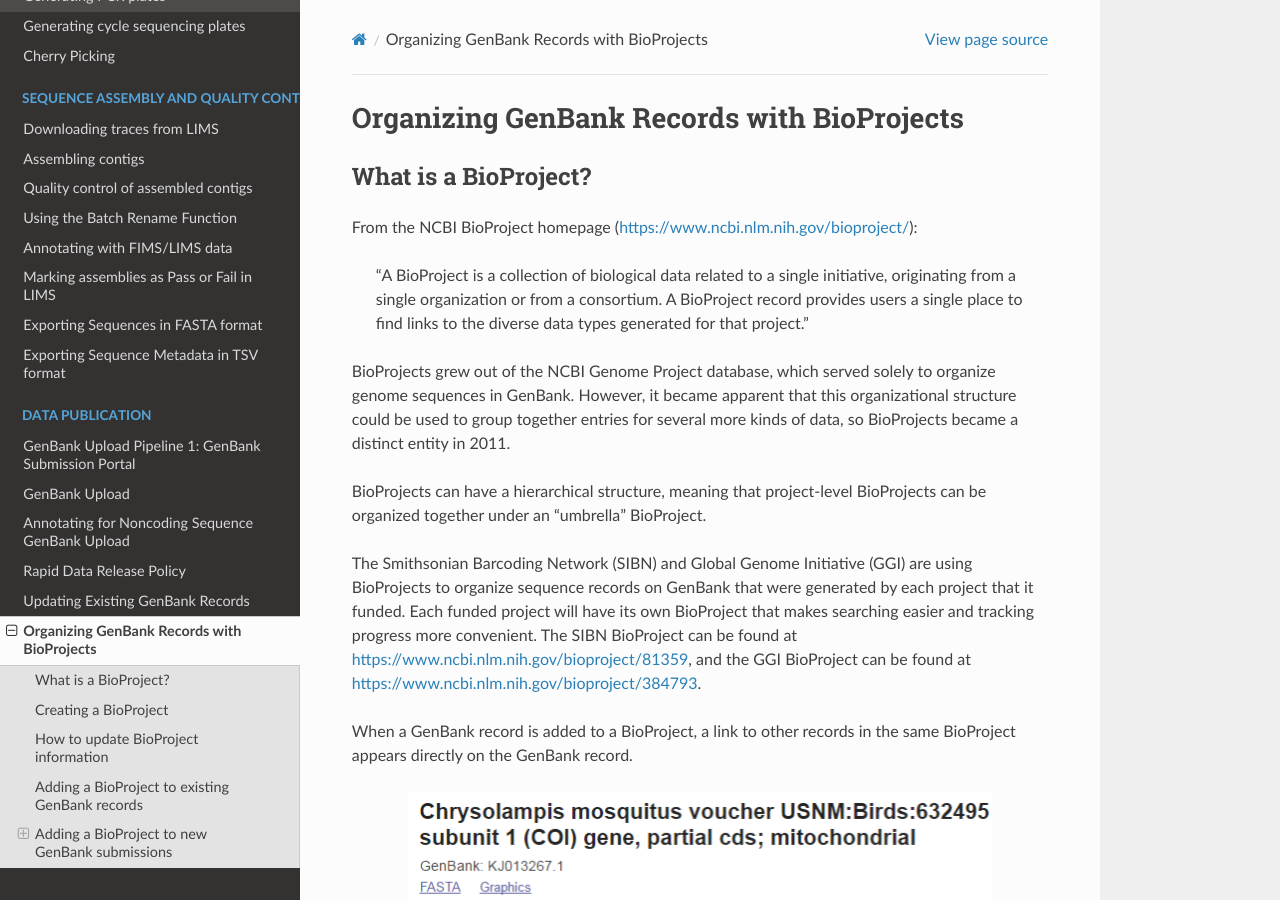
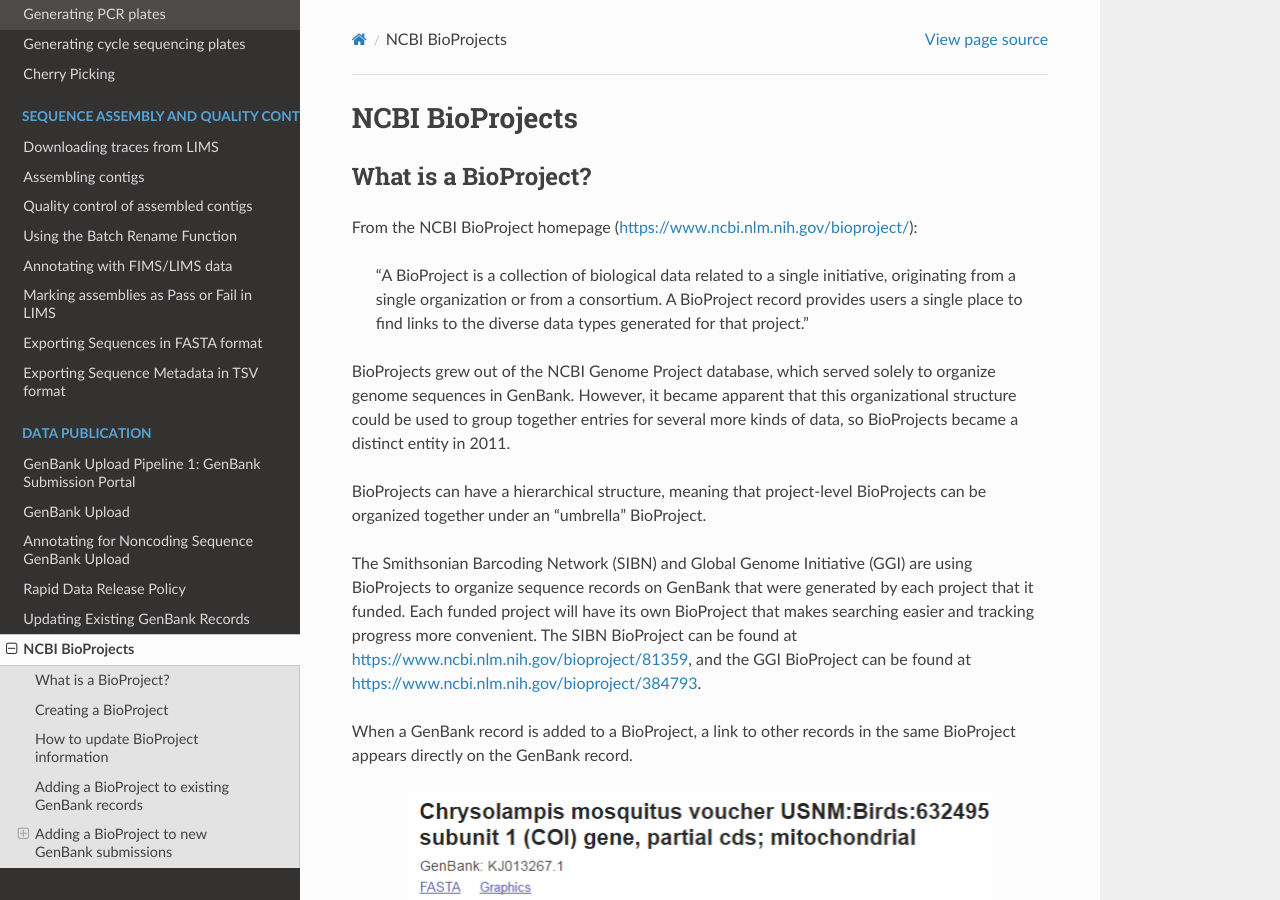
Before and after one commit to SIBarcodeNetwork/ReadtheDocsMaster, a Sphinx documentation site: the page built from Docs/bioprojects.rst, in a window 1280 px wide and 900 px high. Built offline with Sphinx 7.4.7 and the Read the Docs theme 2.0.0, drawn with Linux system fonts in a browser that asks for light colours.

Commit message:
Update bioprojects.rst

```diff
--- a/Docs/bioprojects.rst
+++ b/Docs/bioprojects.rst
@@ -1,7 +1,7 @@
 .. _Bioprojects-link:
 
-Organizing GenBank Records with BioProjects
-===========================================
+NCBI BioProjects
+===============
 
 What is a BioProject?
 ---------------------
```
